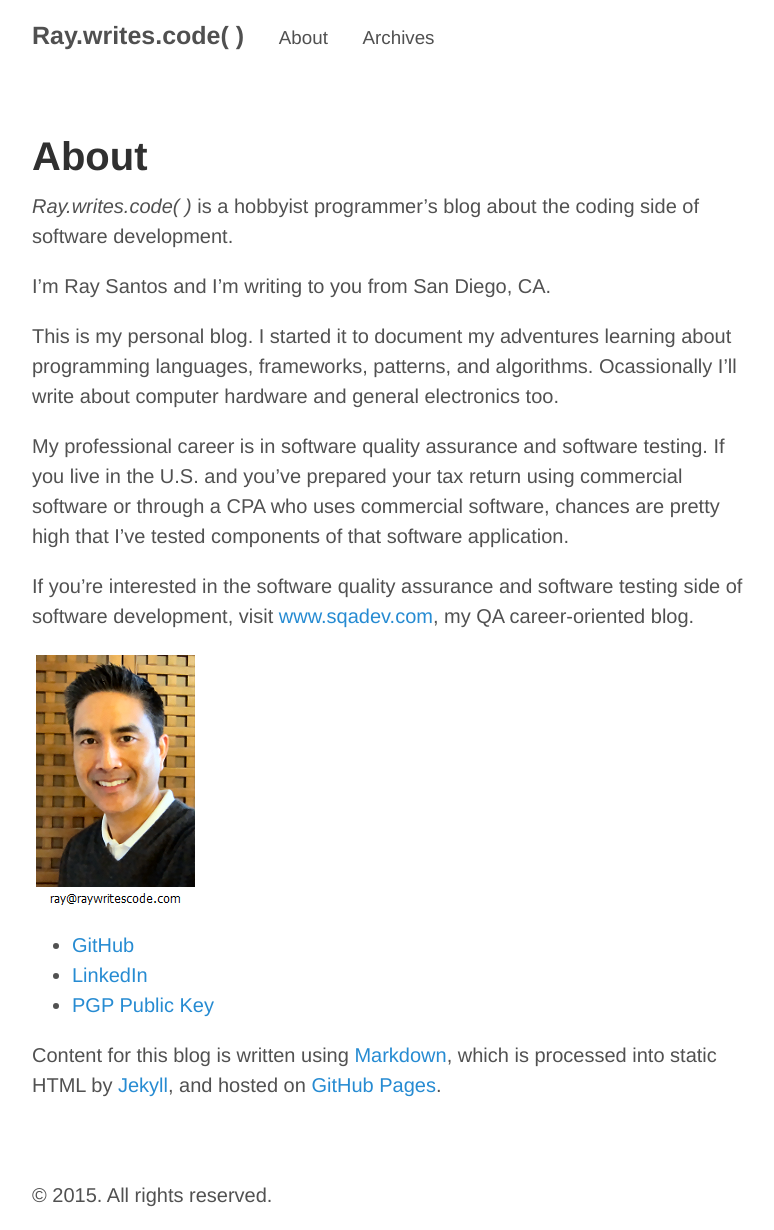
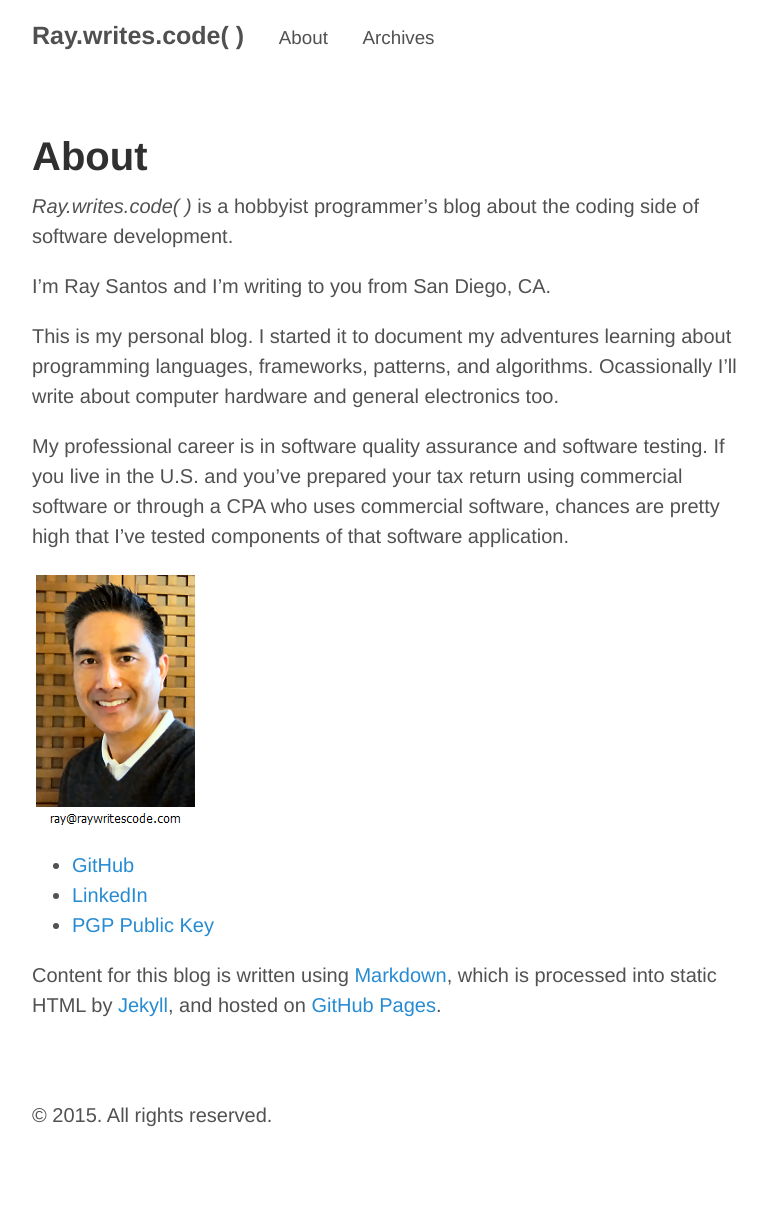
Before and after one commit to raywritescode/raywritescode.github.io, a Jekyll site: the page built from about.md, in a window 1280 px wide. Shown: the whole page, without its empty margins (248-1022 px from the left). Built offline with Jekyll 4.4.1, drawn with Linux system fonts in a browser that asks for light colours; Markdown is read by kramdown in place of the engine named in the settings; after the commit the page ends 1150 px from its top, so only the background shows below that.

Commit message:
about.md -- Deleted reference to inactive sqadev site.

```diff
--- a/about.md
+++ b/about.md
@@ -11,8 +11,6 @@ This is my personal blog. I started it to document my adventures learning about
 
 My professional career is in software quality assurance and software testing. If you live in the U.S. and you’ve prepared your tax return using commercial software or through a CPA who uses commercial software, chances are pretty high that I’ve tested components of that software application.
 
-If you're interested in the software quality assurance and software testing side of software development, visit [www.sqadev.com](http://www.sqadev.com), my QA career-oriented blog.
-
 ![raywritescode](/images/aboutPhoto.png)
 
 * [GitHub](https://github.com/raywritescode)
```
